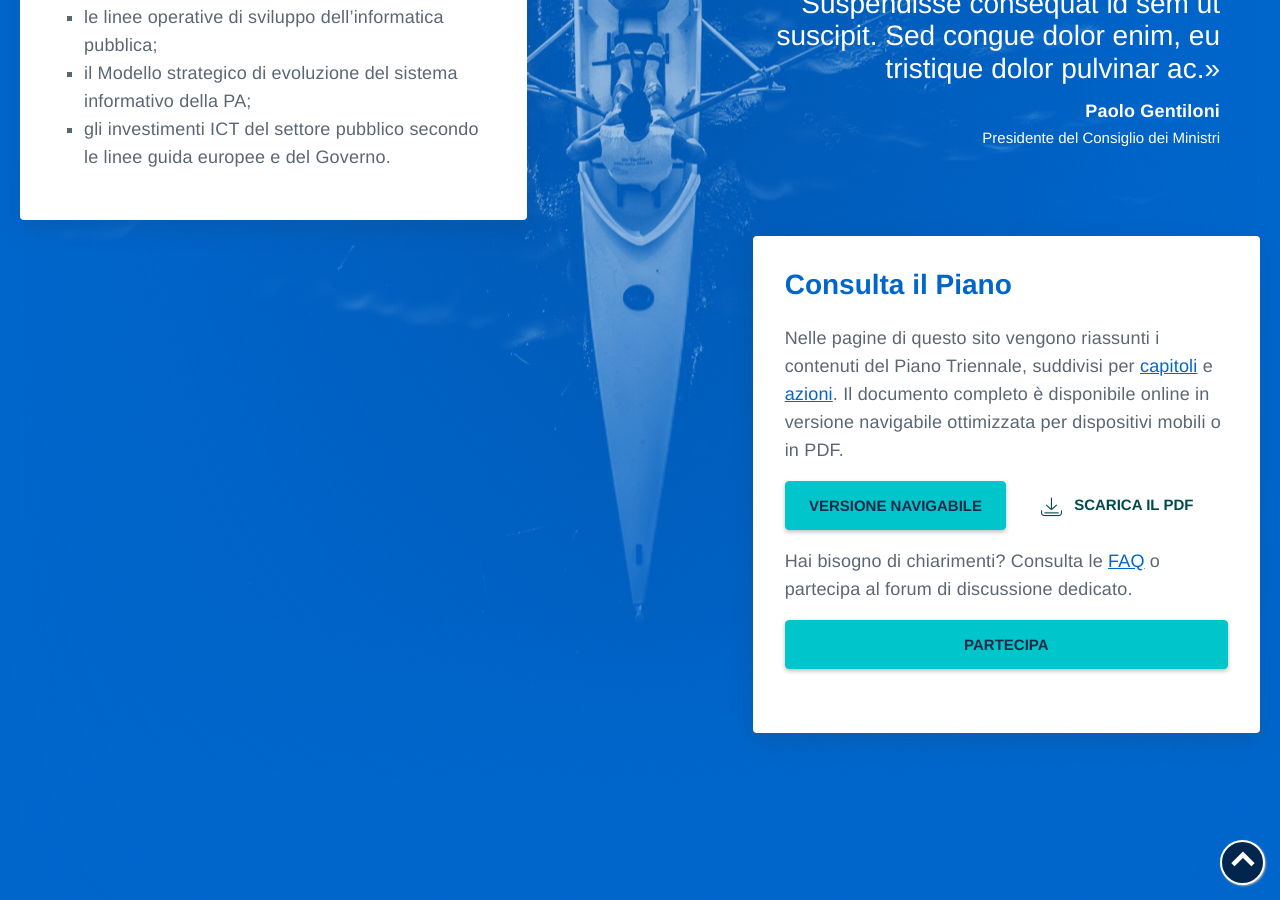
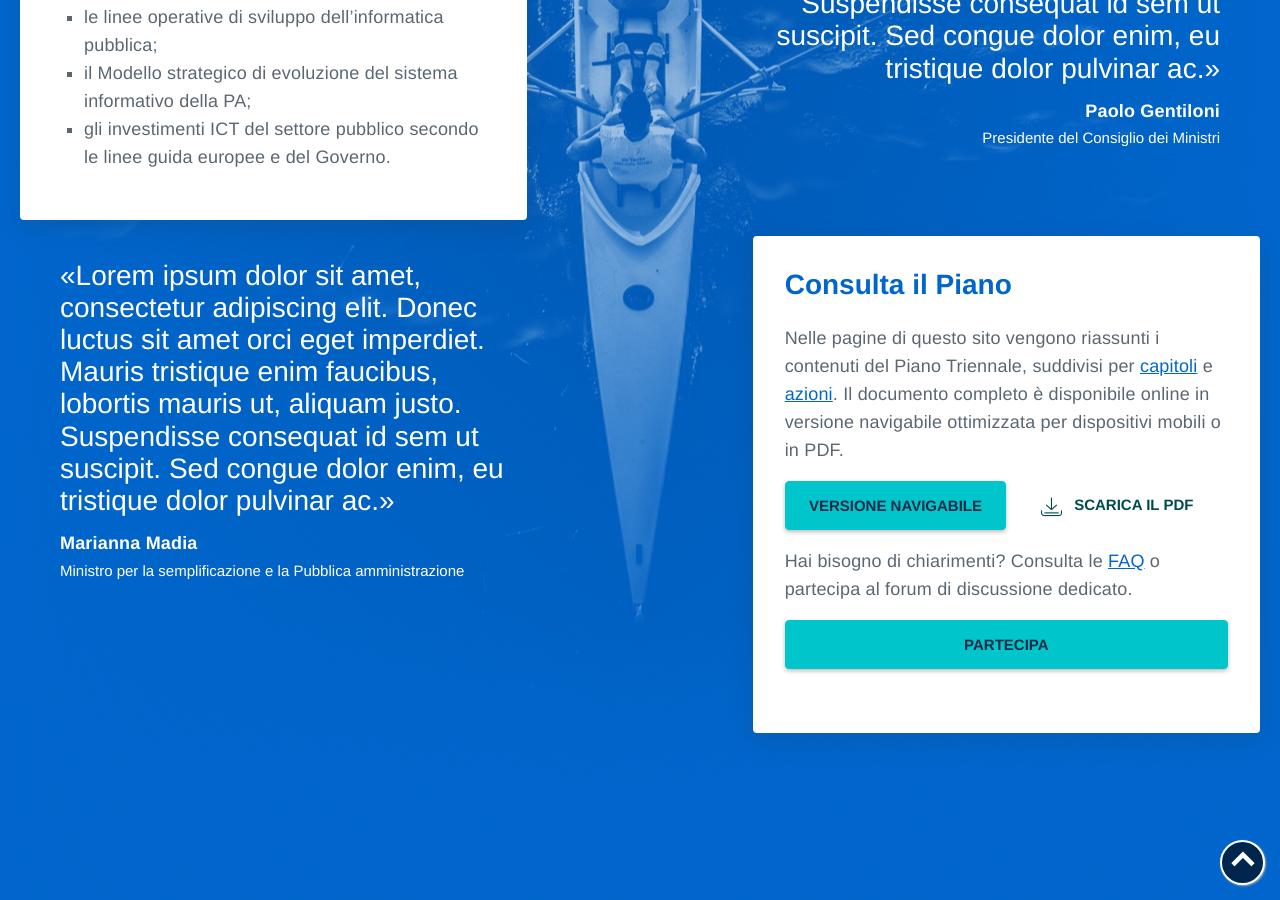
Before and after one commit to italia/pianotriennale-ict.italia.it, a Jekyll site: the page built from _pages/it/index.md, in a window 1280 px wide and 900 px high, scrolled down 748 px. Built offline with Jekyll 4.4.1, drawn with Linux system fonts in a browser that asks for light colours; some web fonts are replaced.

Commit message:
Fixed quotes in homepage

```diff
--- a/_data/l10n.yml
+++ b/_data/l10n.yml
@@ -101,6 +101,14 @@ it:
           Suspendisse consequat id sem ut suscipit. Sed congue dolor enim, eu tristique dolor pulvinar ac.»
         author_name: Paolo Gentiloni
         author_role: Presidente del Consiglio dei Ministri
+      madia:
+        text: |
+          «Ambitioni dedisse scripsisse iudicaretur. Salutantibus vitae elit libero, a pharetra augue. Fabio vel iudice vincam, sunt in culpa qui officia. Prima luce, cum quibus mons aliud consensu ab  eo. At nos hinc posthac, sitientis piros Afros. Petierunt uti sibi concilium totius Galliae in diem certam indicere.
+        text_short: |
+          «Lorem ipsum dolor sit amet, consectetur adipiscing elit. Donec luctus sit amet orci eget imperdiet. Mauris tristique enim faucibus, lobortis mauris ut, aliquam justo.
+          Suspendisse consequat id sem ut suscipit. Sed congue dolor enim, eu tristique dolor pulvinar ac.»
+        author_name: Marianna Madia
+        author_role: Ministro per la semplificazione e la Pubblica amministrazione
     capitoli_title: Gli altri capitoli del piano
     capitoli:
       data-center-e-cloud: Data center e cloud
--- a/_layouts/home.html
+++ b/_layouts/home.html
@@ -43,7 +43,18 @@ layout: default
           %}
           </div>
 
-          <div class="Grid-cell u-md-size5of12 u-md-before7of12 u-lg-size5of12 u-lg-before7of12 u-margin-r-bottom u-posRelative" id="home-pt-howto">
+          <div class="Grid-cell u-md-size5of12 u-lg-size5of12 u-margin-r-bottom u-posRelative">
+          {%
+            include card.html
+            authorName = t.quotes.madia.author_name
+            authorRole = t.quotes.madia.author_role
+            text = t.quotes.madia.text_short
+            textClasses = 'u-color-white u-text-r-l'
+            classes = 'u-background-transparent  u-padding-left-xxl'
+            flat = true
+          %}
+          </div>
+		  <div class="Grid-cell u-md-size5of12 u-md-before2of12 u-lg-size5of12 u-lg-before2of12 u-margin-r-bottom u-posRelative" id="home-pt-howto">
           {%
             include card.html
             title = t.home_pt_howto_title
```
